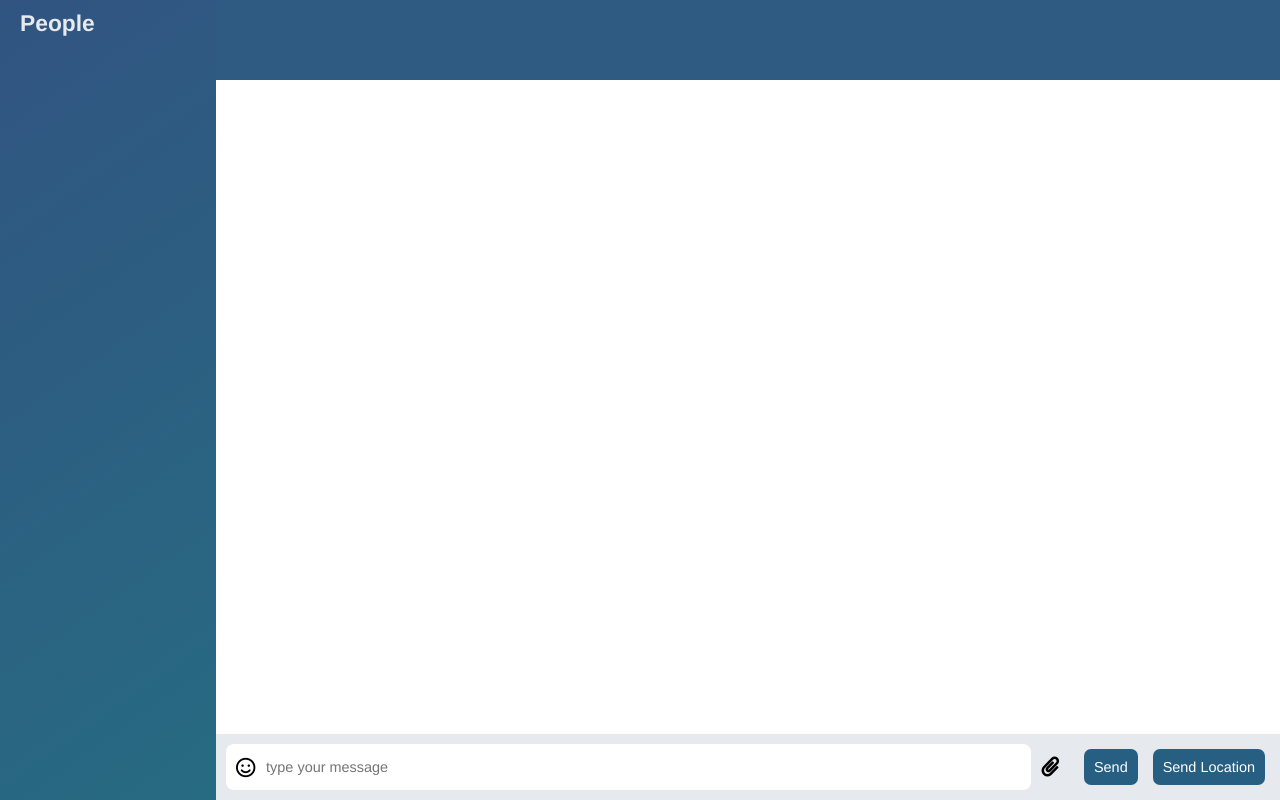
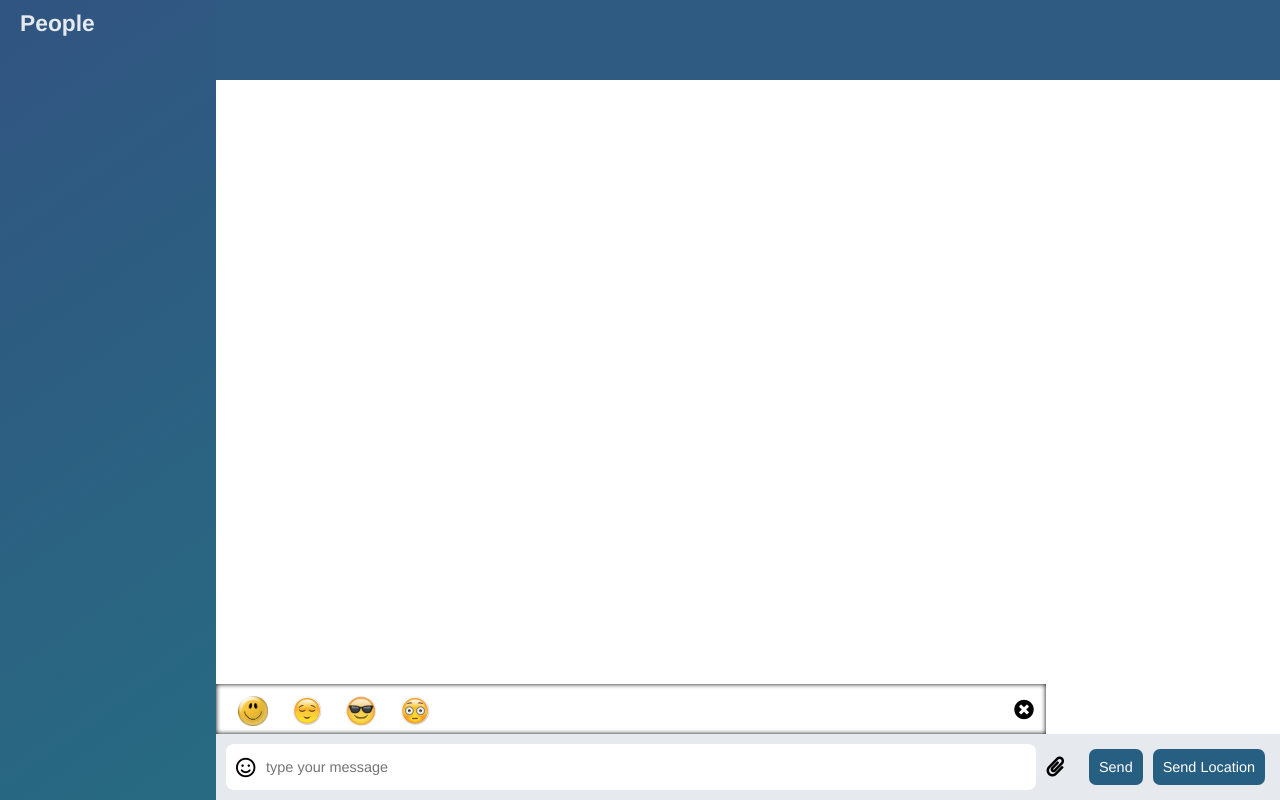
Before and after one commit to Justabhi96/node-chat-app, a website: page public/chat.html in a window 1280 px wide. Both pictures are taken after a click on the link 250 px from the left and 768 px from the top of the page. Drawn offline with nearby package versions, Linux system fonts and the light colour scheme; no server answers.

Commit message:
updated for #EmojiCancelFeature

```diff
--- a/public/chat.html
+++ b/public/chat.html
@@ -20,11 +20,16 @@
                 <div class="typing_user" id="typingUserName"></div>
             </div>
             <ol id="message-list" class="chat__messages"></ol>
-            <div class="smileyDiv">
-                <img src='happy.png' onclick="emojiClicked(this)"/>
-                <img src='sad.png' onclick="emojiClicked(this)"/>
-                <img src='smart.png' onclick="emojiClicked(this)"/>
-                <img src='surprise.png' onclick="emojiClicked(this)"/>
+            <div class="smileyDiv hidden">
+                <div style="flex-basis: 98%">
+                    <img src='happy.png' onclick="emojiClicked(this)"/>
+                    <img src='sad.png' onclick="emojiClicked(this)"/>
+                    <img src='smart.png' onclick="emojiClicked(this)"/>
+                    <img src='surprise.png' onclick="emojiClicked(this)"/>
+                </div>
+                <a id="cancelEmoji">
+                    <i class="fas fa-times-circle" style="font-size:20px;"></i>
+                </a>
             </div>
             <div class="chat__footer">
                 <form id="message-form">
@@ -39,8 +44,8 @@
                         <i class="fas fa-paperclip" style="font-size:20px;"></i>
                     </a>
                     <input type="file" style="display:none" accept="image/jpeg,image/png,image/jpg"/>
-                    <button>Send</button>
                 </form>
+                <button id="send-message-btn">Send</button>
                 <button id="location">Send Location</button>
             </div>
         </div>
```
